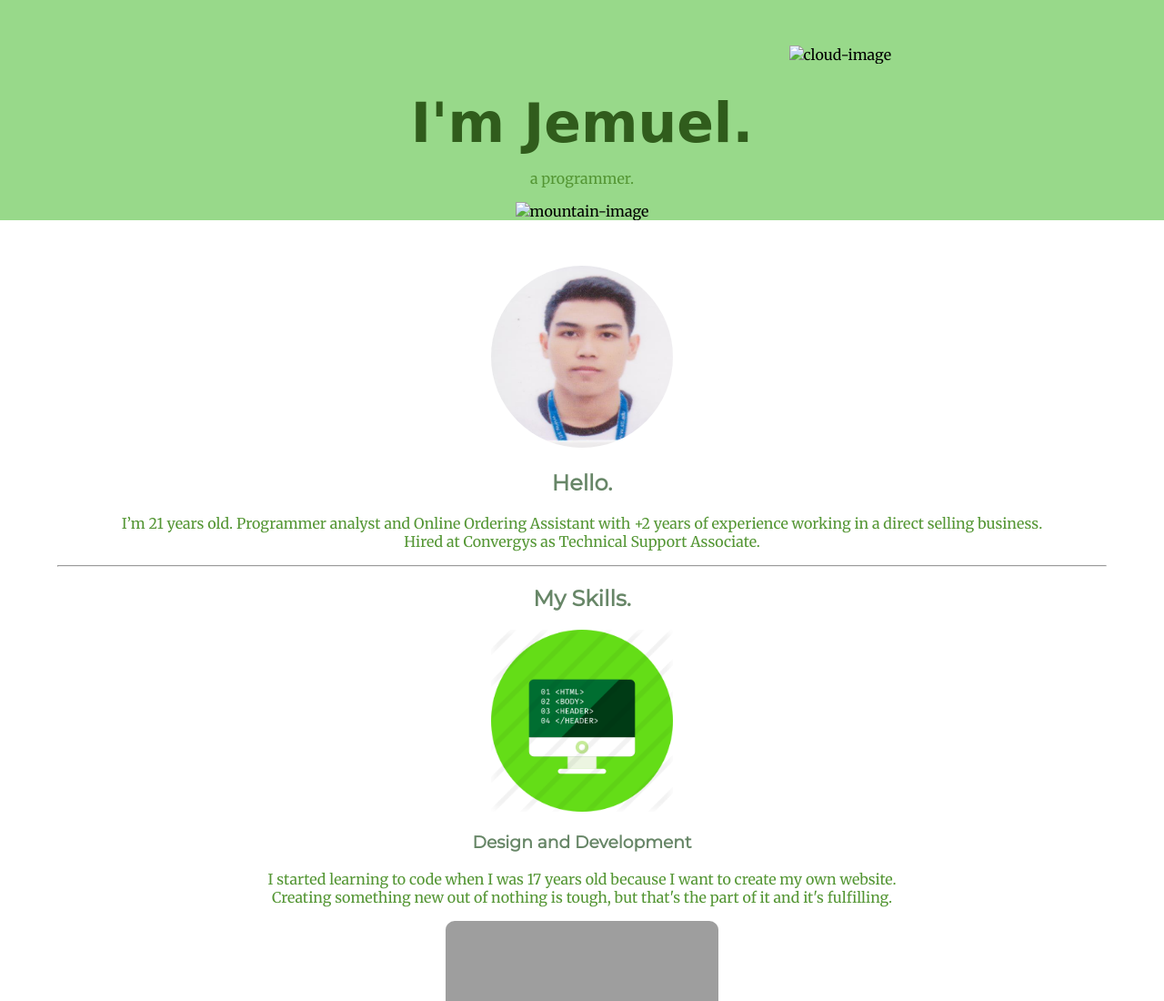
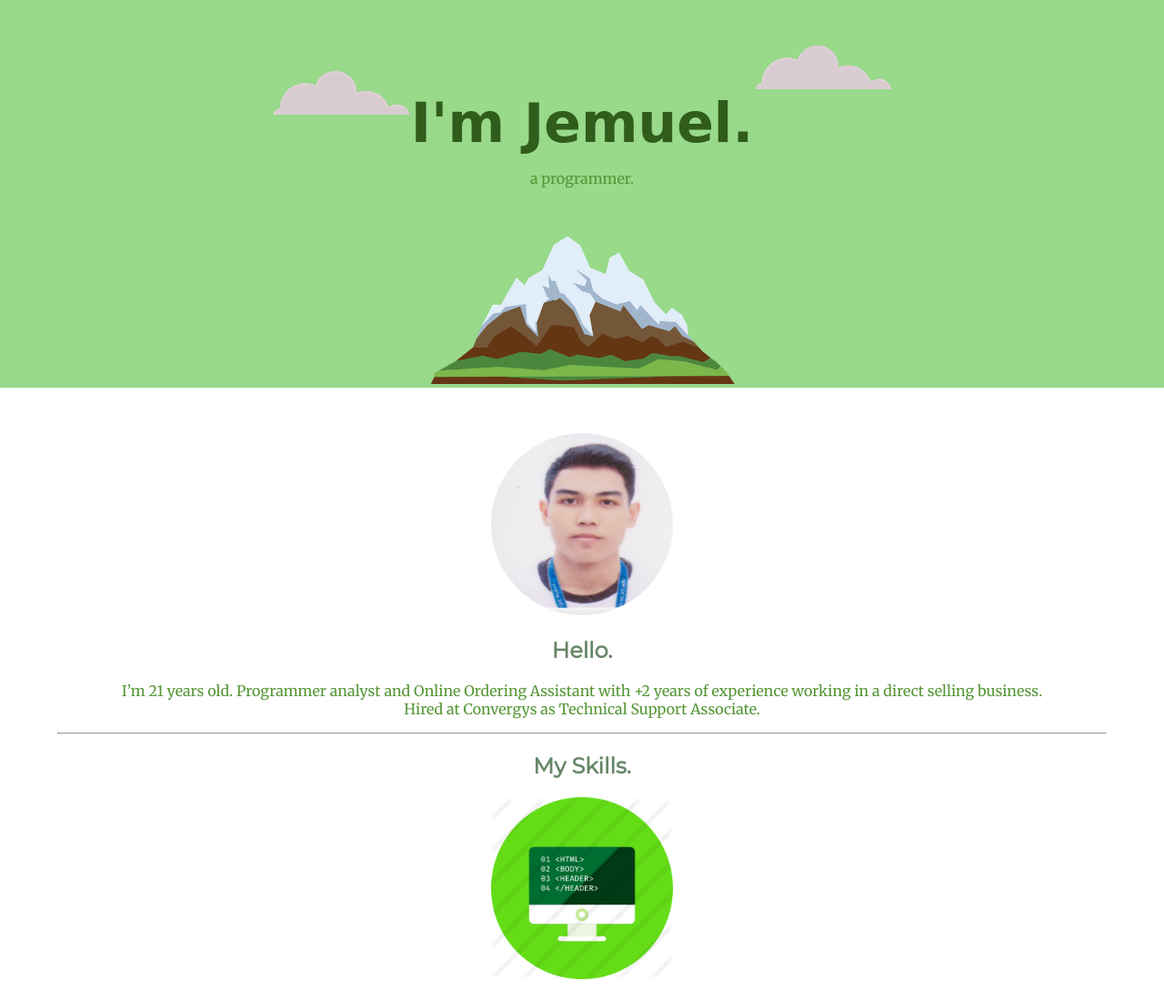
Before and after one commit to jem23/my-website, a plain HTML site: page index.html in a window 1280 px wide. Shown: the top 1100 px of the page at 91% size. Drawn offline with Linux system fonts and the light colour scheme; grey boxes are pictures that could not be loaded; a web font is replaced by a local one.

```diff
--- a/index.html
+++ b/index.html
@@ -11,11 +11,11 @@
 
 <body>
   <div class="top-container">
-    <img class="top-cloud" src="images/cloud.png" alt="cloud-image">
+    <img class="top-cloud" src="cloud.png" alt="cloud-image">
     <h1>I'm Jemuel.</h1>
     <p>a programmer.</p>
-    <img class="bottom-cloud" src="images/cloud.png" alt="cloud-image">
-    <img class="mountain"src="images/mountain.png" alt="mountain-image">
+    <img class="bottom-cloud" src="cloud.png" alt="cloud-image">
+    <img class="mountain"src="mountain.png" alt="mountain-image">
   </div>
   <div class="middle-container">
     <div class="profile">
```
